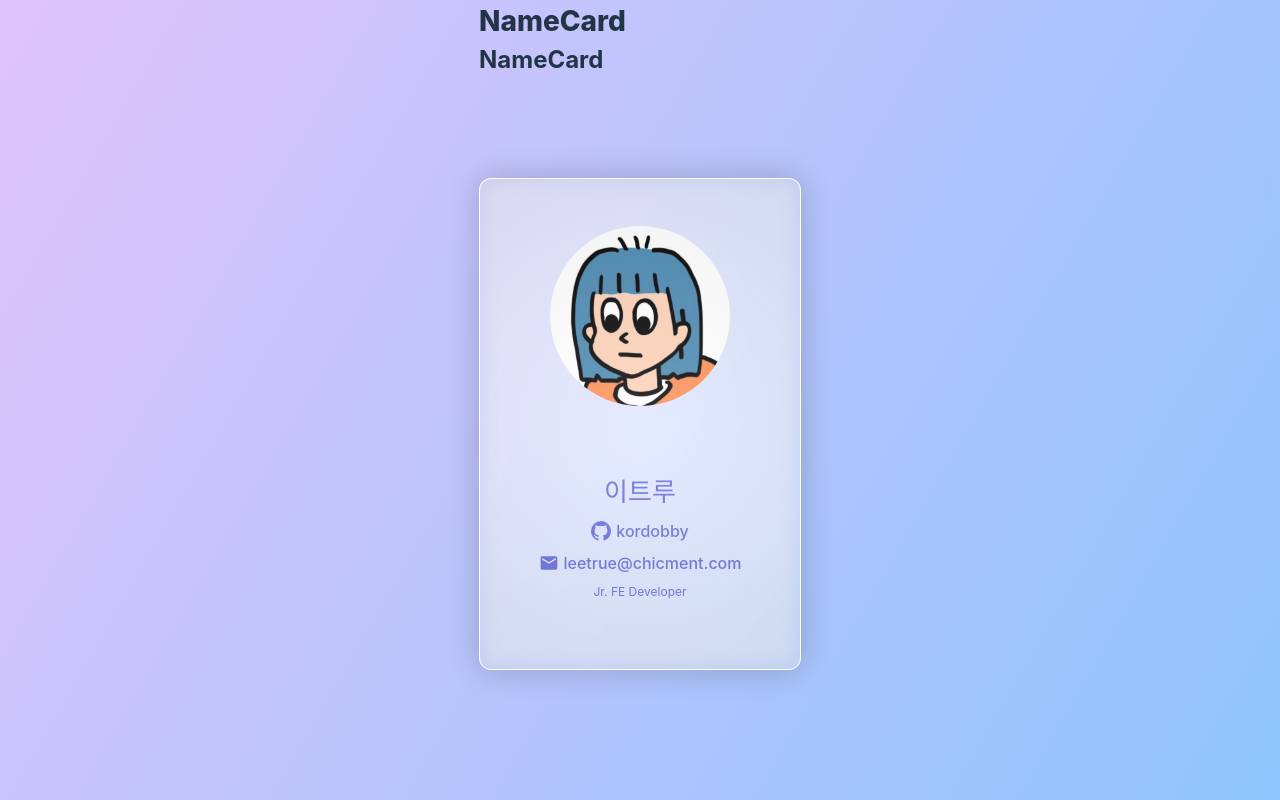
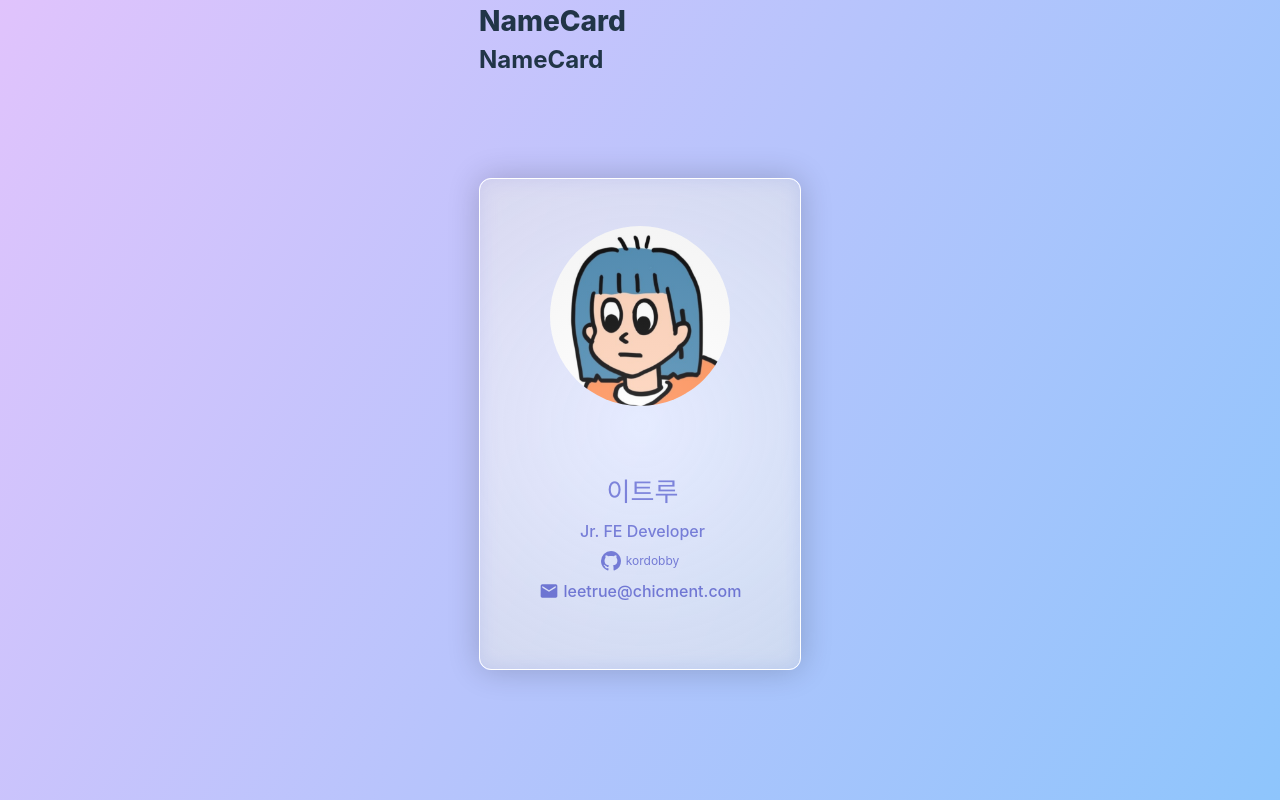
Before and after one commit to kordobby/with-kevin, a React (Vite) app: page / in a window 1280 px wide. Built offline with nearby package versions, Linux system fonts and the light colour scheme.

Commit message:
[Refactor] component 분리

```diff
--- a/src/components/nameCard/true/NameCard.tsx
+++ b/src/components/nameCard/true/NameCard.tsx
@@ -3,6 +3,7 @@ import useShuffleTheme from "./hooks/useShuffleTheme";
 import useGestureHandle from "./hooks/useGestureHandle";
 import { VscGithubInverted } from "react-icons/vsc";
 import { MdEmail } from "react-icons/md";
+import ProfileContents from "./ProfileContents";
 type CardTextType = "name" | "email" | "date";
 
 const NameCard = () => {
@@ -23,16 +24,18 @@ const NameCard = () => {
             />
           </ProfileRoot>
           <CardContents>
-            <CardText types={`name`}>이트루</CardText>
-            <CardText types={`email`}>
-              <VscGithubInverted size={20} />
-              <span>kordobby</span>
-            </CardText>
-            <CardText types={`email`}>
-              <MdEmail size={20} />
-              <span>leetrue@chicment.com</span>
-            </CardText>
-            <CardText types={`date`}>Jr. FE Developer</CardText>
+            <ProfileContents types={`name`}>이트루</ProfileContents>
+            <ProfileContents types={`email`}>Jr. FE Developer</ProfileContents>
+
+            <ProfileContents
+              types={`github`}
+              icon={<VscGithubInverted size={20} />}
+            >
+              kordobby
+            </ProfileContents>
+            <ProfileContents types={`email`} icon={<MdEmail size={20} />}>
+              leetrue@chicment.com
+            </ProfileContents>
           </CardContents>
           <CardGlow style={{ backgroundImage: glowEffect }} />
           {/* <HologramGlow /> */}
--- a/src/components/nameCard/true/ProfileContents.tsx
+++ b/src/components/nameCard/true/ProfileContents.tsx
@@ -1,5 +1,60 @@
-const ProfileContents = () => {
-  return <></>;
+import { FC, ReactNode } from "react";
+import styled, { css } from "styled-components";
+
+type CardTextType = "name" | "email" | "github";
+
+interface ProfileContentsProps {
+  types: CardTextType;
+  icon?: ReactNode;
+  children: string;
+}
+
+const ProfileContents: FC<ProfileContentsProps> = ({
+  types,
+  icon,
+  children,
+}) => {
+  return (
+    <ProfileContentsWrapper types={types}>
+      {icon}
+      <ProfileContentsText icon={Boolean(icon)}>{children}</ProfileContentsText>
+    </ProfileContentsWrapper>
+  );
 };
 
 export default ProfileContents;
+
+const ProfileContentsWrapper = styled.div<{ types: CardTextType }>`
+  display: flex;
+  align-items: center;
+  color: #6870d8;
+  ${({ types }) => {
+    switch (types) {
+      case "name":
+        return css`
+          font-weight: 800;
+          font-size: 26px;
+        `;
+      case "email":
+        return css`
+          font-weight: 500;
+          font-size: 16px;
+          margin-top: 8px;
+        `;
+      case "github":
+        return css`
+          font-size: 12px;
+          margin-top: 8px;
+        `;
+      default:
+        return css``;
+    }
+  }}
+  span {
+    margin-left: 5px;
+  }
+`;
+
+const ProfileContentsText = styled.span<{ icon: boolean }>`
+  margin-left: ${({ icon }) => (icon ? "10" : "0")}px;
+`;
```
